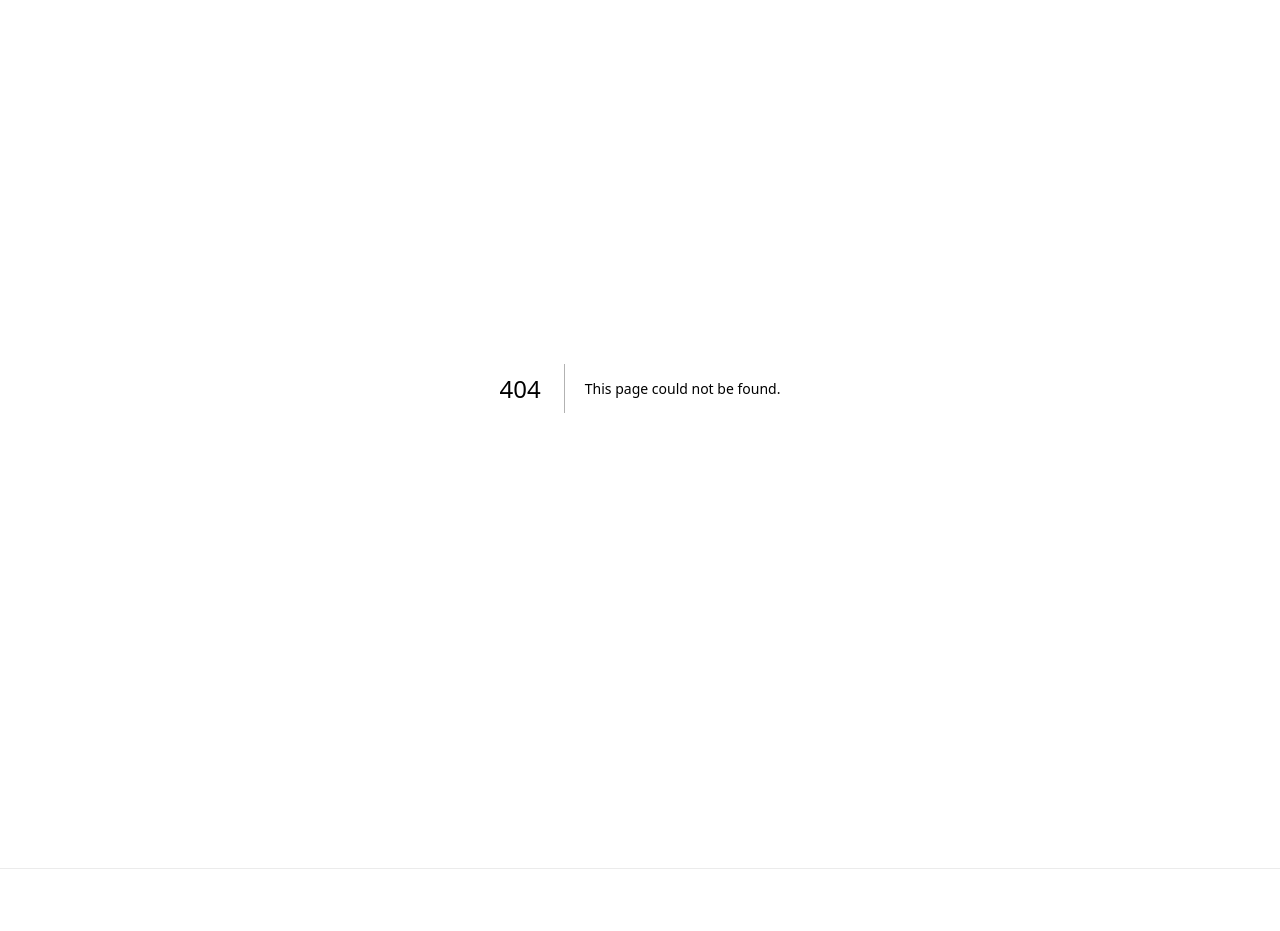
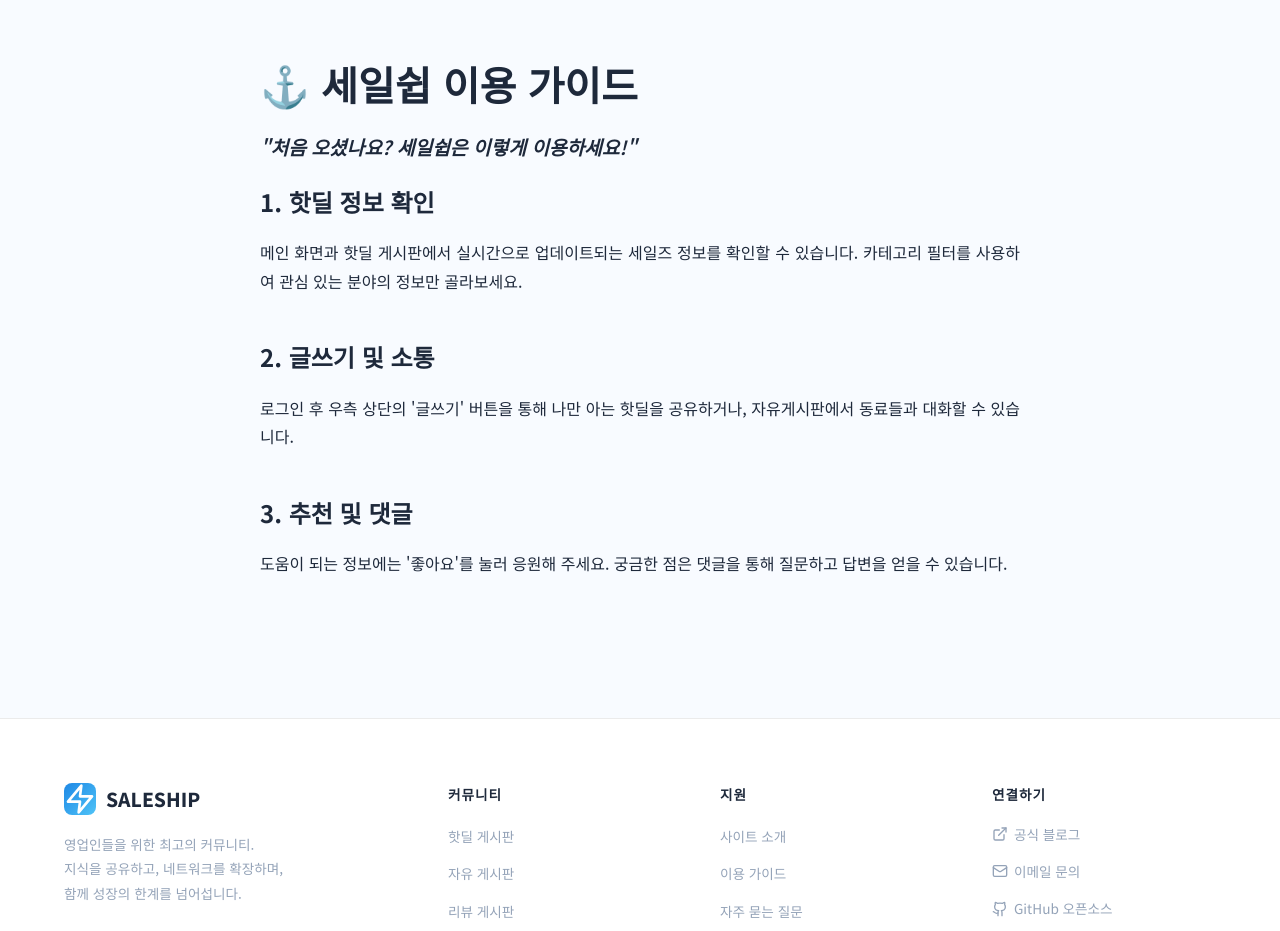
Before and after one commit to phpjt00-droid/saleship, a Next.js app: page /guide in a window 1280 px wide. Before the commit this address had no page. Shown: the part 200-1131 px from the top of the page. Built offline with nearby package versions, Linux system fonts and the light colour scheme.

Commit message:
Fix: Add missing pages and synchronize footer links ⚓🛠️🔗✨

```diff
--- a/next.config.mjs
+++ b/next.config.mjs
@@ -5,6 +5,7 @@
     ignoreDuringBuilds: true,
   },
   output: 'export', // 정적 내보내기 활성화
+  trailingSlash: true, // /about -> /about/index.html 링크 유지
   images: {
     unoptimized: true, // 정역 내보내기 시 이미지 최적화 비활성화 필수
   },
--- a/src/app/board/[category]/page.jsx
+++ b/src/app/board/[category]/page.jsx
@@ -11,6 +11,9 @@
     { category: 'game' },
     { category: 'ticket' },
     { category: 'offline' },
+    { category: 'trend' },
+    { category: 'tips' },
+    { category: 'qna' },
   ]
 }
 
--- /dev/null
+++ b/src/app/guide/page.jsx
@@ -0,0 +1,31 @@
+import React from 'react'
+import '../privacy/policy.css'
+
+export const metadata = {
+  title: '이용 가이드 | 세일쉽 - 커뮤니티 활용법',
+  description: '세일쉽 커뮤니티를 200% 활용하는 방법을 안내해 드립니다.',
+}
+
+export default function GuidePage() {
+  return (
+    <div className="policy-container">
+      <h1>⚓ 세일쉽 이용 가이드</h1>
+      <p className="brand-intro">"처음 오셨나요? 세일쉽은 이렇게 이용하세요!"</p>
+
+      <section>
+        <h2>1. 핫딜 정보 확인</h2>
+        <p>메인 화면과 핫딜 게시판에서 실시간으로 업데이트되는 세일즈 정보를 확인할 수 있습니다. 카테고리 필터를 사용하여 관심 있는 분야의 정보만 골라보세요.</p>
+      </section>
+
+      <section>
+        <h2>2. 글쓰기 및 소통</h2>
+        <p>로그인 후 우측 상단의 '글쓰기' 버튼을 통해 나만 아는 핫딜을 공유하거나, 자유게시판에서 동료들과 대화할 수 있습니다.</p>
+      </section>
+
+      <section>
+        <h2>3. 추천 및 댓글</h2>
+        <p>도움이 되는 정보에는 '좋아요'를 눌러 응원해 주세요. 궁금한 점은 댓글을 통해 질문하고 답변을 얻을 수 있습니다.</p>
+      </section>
+    </div>
+  )
+}
--- a/src/components/Footer.jsx
+++ b/src/components/Footer.jsx
@@ -25,10 +25,10 @@
           <div className="footer__links-group">
             <h3 className="footer__title">커뮤니티</h3>
             <ul className="footer__list">
-              <li><Link href="/board">전체 게시판</Link></li>
+              <li><Link href="/board">핫딜 게시판</Link></li>
+              <li><Link href="/free">자유 게시판</Link></li>
+              <li><Link href="/review">리뷰 게시판</Link></li>
               <li><Link href="/board/trend">최신 트렌드</Link></li>
-              <li><Link href="/board/tips">영업 노하우</Link></li>
-              <li><Link href="/board/qna">Q&A</Link></li>
             </ul>
           </div>
 
@@ -36,8 +36,8 @@
             <h3 className="footer__title">지원</h3>
             <ul className="footer__list">
               <li><Link href="/about">사이트 소개</Link></li>
-              <li><Link href="/terms">이용약관</Link></li>
-              <li><Link href="/privacy">개인정보처리방침</Link></li>
+              <li><Link href="/guide">이용 가이드</Link></li>
+              <li><Link href="/faq">자주 묻는 질문</Link></li>
               <li><Link href="/contact">문의하기</Link></li>
             </ul>
           </div>
```
Also changed, not shown: src/app/faq/page.jsx (added, +30 -0 lines), src/app/free/page.jsx (added, +15 -0 lines), src/app/review/page.jsx (added, +15 -0 lines).
